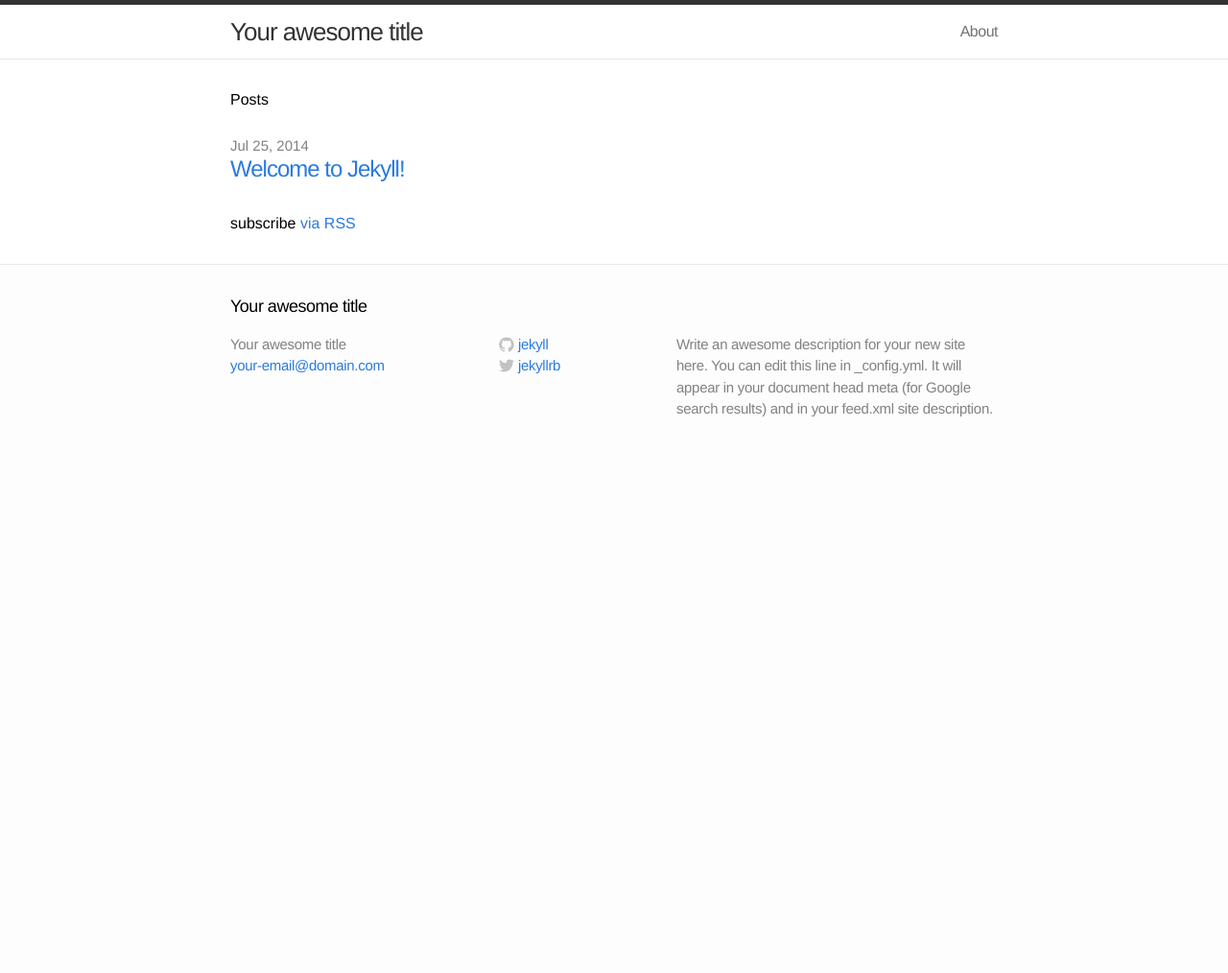
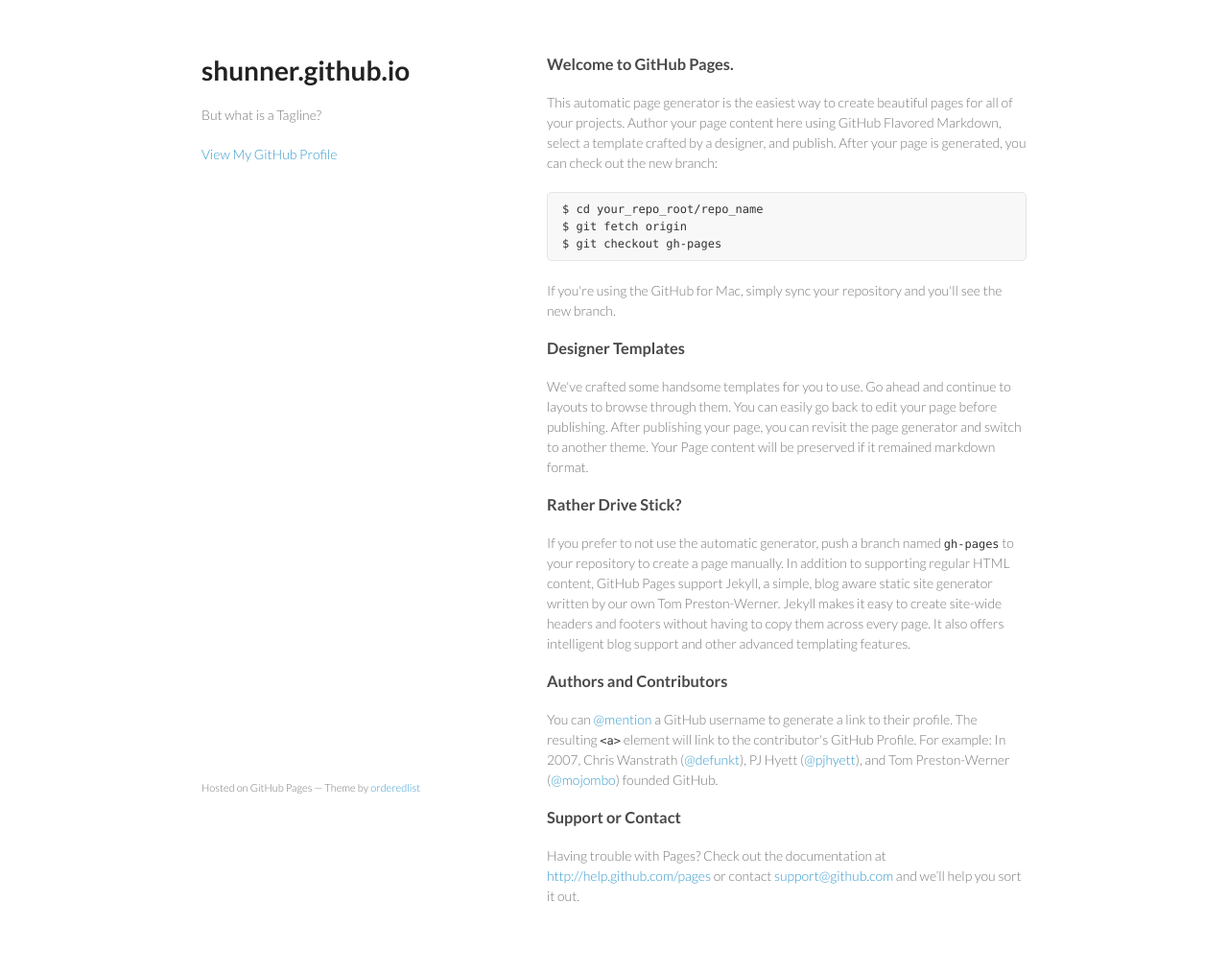
Before and after one commit to shunner/shunner.github.io, a Jekyll site: the page index.html, which Jekyll copies as it is, in a window 1280 px wide. Shown: the whole page at 96% size. Built offline with Jekyll 4.4.1, drawn with Linux system fonts in a browser that asks for light colours; before the commit the page ends 900 px from its top, so only the background shows below that.

Commit message:
Replace master branch with page content via GitHub

```diff
--- a/index.html
+++ b/index.html
@@ -1,20 +1,75 @@
----
-layout: default
----
+<!doctype html>
+<html>
+  <head>
+    <meta charset="utf-8">
+    <meta http-equiv="X-UA-Compatible" content="chrome=1">
+    <title>shunner.github.io by shunner</title>
 
-<div class="home">
+    <link rel="stylesheet" href="stylesheets/styles.css">
+    <link rel="stylesheet" href="stylesheets/pygment_trac.css">
+    <meta name="viewport" content="width=device-width, initial-scale=1, user-scalable=no">
+    <!--[if lt IE 9]>
+    <script src="//html5shiv.googlecode.com/svn/trunk/html5.js"></script>
+    <![endif]-->
+  </head>
+  <body>
+    <div class="wrapper">
+      <header>
+        <h1>shunner.github.io</h1>
+        <p>But what is a Tagline?</p>
 
-  <h1>Posts</h1>
 
-  <ul class="posts">
-    {% for post in site.posts %}
-      <li>
-        <span class="post-date">{{ post.date | date: "%b %-d, %Y" }}</span>
-        <a class="post-link" href="{{ post.url | prepend: site.baseurl }}">{{ post.title }}</a>
-      </li>
-    {% endfor %}
-  </ul>
+        <p class="view"><a href="https://github.com/shunner">View My GitHub Profile</a></p>
 
-  <p class="rss-subscribe">subscribe <a href="{{ "/feed.xml" | prepend: site.baseurl }}">via RSS</a></p>
+      </header>
+      <section>
+        <h3>
+<a name="welcome-to-github-pages" class="anchor" href="#welcome-to-github-pages"><span class="octicon octicon-link"></span></a>Welcome to GitHub Pages.</h3>
 
-</div>
+<p>This automatic page generator is the easiest way to create beautiful pages for all of your projects. Author your page content here using GitHub Flavored Markdown, select a template crafted by a designer, and publish. After your page is generated, you can check out the new branch:</p>
+
+<pre><code>$ cd your_repo_root/repo_name
+$ git fetch origin
+$ git checkout gh-pages
+</code></pre>
+
+<p>If you're using the GitHub for Mac, simply sync your repository and you'll see the new branch.</p>
+
+<h3>
+<a name="designer-templates" class="anchor" href="#designer-templates"><span class="octicon octicon-link"></span></a>Designer Templates</h3>
+
+<p>We've crafted some handsome templates for you to use. Go ahead and continue to layouts to browse through them. You can easily go back to edit your page before publishing. After publishing your page, you can revisit the page generator and switch to another theme. Your Page content will be preserved if it remained markdown format.</p>
+
+<h3>
+<a name="rather-drive-stick" class="anchor" href="#rather-drive-stick"><span class="octicon octicon-link"></span></a>Rather Drive Stick?</h3>
+
+<p>If you prefer to not use the automatic generator, push a branch named <code>gh-pages</code> to your repository to create a page manually. In addition to supporting regular HTML content, GitHub Pages support Jekyll, a simple, blog aware static site generator written by our own Tom Preston-Werner. Jekyll makes it easy to create site-wide headers and footers without having to copy them across every page. It also offers intelligent blog support and other advanced templating features.</p>
+
+<h3>
+<a name="authors-and-contributors" class="anchor" href="#authors-and-contributors"><span class="octicon octicon-link"></span></a>Authors and Contributors</h3>
+
+<p>You can <a href="https://github.com/blog/821" class="user-mention">@mention</a> a GitHub username to generate a link to their profile. The resulting <code>&lt;a&gt;</code> element will link to the contributor's GitHub Profile. For example: In 2007, Chris Wanstrath (<a href="https://github.com/defunkt" class="user-mention">@defunkt</a>), PJ Hyett (<a href="https://github.com/pjhyett" class="user-mention">@pjhyett</a>), and Tom Preston-Werner (<a href="https://github.com/mojombo" class="user-mention">@mojombo</a>) founded GitHub.</p>
+
+<h3>
+<a name="support-or-contact" class="anchor" href="#support-or-contact"><span class="octicon octicon-link"></span></a>Support or Contact</h3>
+
+<p>Having trouble with Pages? Check out the documentation at <a href="http://help.github.com/pages">http://help.github.com/pages</a> or contact <a href="mailto:support@github.com">support@github.com</a> and we’ll help you sort it out.</p>
+      </section>
+      <footer>
+        <p><small>Hosted on GitHub Pages &mdash; Theme by <a href="https://github.com/orderedlist">orderedlist</a></small></p>
+      </footer>
+    </div>
+    <script src="javascripts/scale.fix.js"></script>
+              <script type="text/javascript">
+            var gaJsHost = (("https:" == document.location.protocol) ? "https://ssl." : "http://www.");
+            document.write(unescape("%3Cscript src='" + gaJsHost + "google-analytics.com/ga.js' type='text/javascript'%3E%3C/script%3E"));
+          </script>
+          <script type="text/javascript">
+            try {
+              var pageTracker = _gat._getTracker("UA-45491621-4");
+            pageTracker._trackPageview();
+            } catch(err) {}
+          </script>
+
+  </body>
+</html>
--- /dev/null
+++ b/javascripts/scale.fix.js
@@ -0,0 +1,17 @@
+var metas = document.getElementsByTagName('meta');
+var i;
+if (navigator.userAgent.match(/iPhone/i)) {
+  for (i=0; i<metas.length; i++) {
+    if (metas[i].name == "viewport") {
+      metas[i].content = "width=device-width, minimum-scale=1.0, maximum-scale=1.0";
+    }
+  }
+  document.addEventListener("gesturestart", gestureStart, false);
+}
+function gestureStart() {
+  for (i=0; i<metas.length; i++) {
+    if (metas[i].name == "viewport") {
+      metas[i].content = "width=device-width, minimum-scale=0.25, maximum-scale=1.6";
+    }
+  }
+}
--- /dev/null
+++ b/stylesheets/pygment_trac.css
@@ -0,0 +1,69 @@
+.highlight  { background: #ffffff; }
+.highlight .c { color: #999988; font-style: italic } /* Comment */
+.highlight .err { color: #a61717; background-color: #e3d2d2 } /* Error */
+.highlight .k { font-weight: bold } /* Keyword */
+.highlight .o { font-weight: bold } /* Operator */
+.highlight .cm { color: #999988; font-style: italic } /* Comment.Multiline */
+.highlight .cp { color: #999999; font-weight: bold } /* Comment.Preproc */
+.highlight .c1 { color: #999988; font-style: italic } /* Comment.Single */
+.highlight .cs { color: #999999; font-weight: bold; font-style: italic } /* Comment.Special */
+.highlight .gd { color: #000000; background-color: #ffdddd } /* Generic.Deleted */
+.highlight .gd .x { color: #000000; background-color: #ffaaaa } /* Generic.Deleted.Specific */
+.highlight .ge { font-style: italic } /* Generic.Emph */
+.highlight .gr { color: #aa0000 } /* Generic.Error */
+.highlight .gh { color: #999999 } /* Generic.Heading */
+.highlight .gi { color: #000000; background-color: #ddffdd } /* Generic.Inserted */
+.highlight .gi .x { color: #000000; background-color: #aaffaa } /* Generic.Inserted.Specific */
+.highlight .go { color: #888888 } /* Generic.Output */
+.highlight .gp { color: #555555 } /* Generic.Prompt */
+.highlight .gs { font-weight: bold } /* Generic.Strong */
+.highlight .gu { color: #800080; font-weight: bold; } /* Generic.Subheading */
+.highlight .gt { color: #aa0000 } /* Generic.Traceback */
+.highlight .kc { font-weight: bold } /* Keyword.Constant */
+.highlight .kd { font-weight: bold } /* Keyword.Declaration */
+.highlight .kn { font-weight: bold } /* Keyword.Namespace */
+.highlight .kp { font-weight: bold } /* Keyword.Pseudo */
+.highlight .kr { font-weight: bold } /* Keyword.Reserved */
+.highlight .kt { color: #445588; font-weight: bold } /* Keyword.Type */
+.highlight .m { color: #009999 } /* Literal.Number */
+.highlight .s { color: #d14 } /* Literal.String */
+.highlight .na { color: #008080 } /* Name.Attribute */
+.highlight .nb { color: #0086B3 } /* Name.Builtin */
+.highlight .nc { color: #445588; font-weight: bold } /* Name.Class */
+.highlight .no { color: #008080 } /* Name.Constant */
+.highlight .ni { color: #800080 } /* Name.Entity */
+.highlight .ne { color: #990000; font-weight: bold } /* Name.Exception */
+.highlight .nf { color: #990000; font-weight: bold } /* Name.Function */
+.highlight .nn { color: #555555 } /* Name.Namespace */
+.highlight .nt { color: #000080 } /* Name.Tag */
+.highlight .nv { color: #008080 } /* Name.Variable */
+.highlight .ow { font-weight: bold } /* Operator.Word */
+.highlight .w { color: #bbbbbb } /* Text.Whitespace */
+.highlight .mf { color: #009999 } /* Literal.Number.Float */
+.highlight .mh { color: #009999 } /* Literal.Number.Hex */
+.highlight .mi { color: #009999 } /* Literal.Number.Integer */
+.highlight .mo { color: #009999 } /* Literal.Number.Oct */
+.highlight .sb { color: #d14 } /* Literal.String.Backtick */
+.highlight .sc { color: #d14 } /* Literal.String.Char */
+.highlight .sd { color: #d14 } /* Literal.String.Doc */
+.highlight .s2 { color: #d14 } /* Literal.String.Double */
+.highlight .se { color: #d14 } /* Literal.String.Escape */
+.highlight .sh { color: #d14 } /* Literal.String.Heredoc */
+.highlight .si { color: #d14 } /* Literal.String.Interpol */
+.highlight .sx { color: #d14 } /* Literal.String.Other */
+.highlight .sr { color: #009926 } /* Literal.String.Regex */
+.highlight .s1 { color: #d14 } /* Literal.String.Single */
+.highlight .ss { color: #990073 } /* Literal.String.Symbol */
+.highlight .bp { color: #999999 } /* Name.Builtin.Pseudo */
+.highlight .vc { color: #008080 } /* Name.Variable.Class */
+.highlight .vg { color: #008080 } /* Name.Variable.Global */
+.highlight .vi { color: #008080 } /* Name.Variable.Instance */
+.highlight .il { color: #009999 } /* Literal.Number.Integer.Long */
+
+.type-csharp .highlight .k { color: #0000FF }
+.type-csharp .highlight .kt { color: #0000FF }
+.type-csharp .highlight .nf { color: #000000; font-weight: normal }
+.type-csharp .highlight .nc { color: #2B91AF }
+.type-csharp .highlight .nn { color: #000000 }
+.type-csharp .highlight .s { color: #A31515 }
+.type-csharp .highlight .sc { color: #A31515 }
--- /dev/null
+++ b/stylesheets/styles.css
@@ -0,0 +1,255 @@
+@import url(https://fonts.googleapis.com/css?family=Lato:300italic,700italic,300,700);
+
+body {
+  padding:50px;
+  font:14px/1.5 Lato, "Helvetica Neue", Helvetica, Arial, sans-serif;
+  color:#777;
+  font-weight:300;
+}
+
+h1, h2, h3, h4, h5, h6 {
+  color:#222;
+  margin:0 0 20px;
+}
+
+p, ul, ol, table, pre, dl {
+  margin:0 0 20px;
+}
+
+h1, h2, h3 {
+  line-height:1.1;
+}
+
+h1 {
+  font-size:28px;
+}
+
+h2 {
+  color:#393939;
+}
+
+h3, h4, h5, h6 {
+  color:#494949;
+}
+
+a {
+  color:#39c;
+  font-weight:400;
+  text-decoration:none;
+}
+
+a small {
+  font-size:11px;
+  color:#777;
+  margin-top:-0.6em;
+  display:block;
+}
+
+.wrapper {
+  width:860px;
+  margin:0 auto;
+}
+
+blockquote {
+  border-left:1px solid #e5e5e5;
+  margin:0;
+  padding:0 0 0 20px;
+  font-style:italic;
+}
+
+code, pre {
+  font-family:Monaco, Bitstream Vera Sans Mono, Lucida Console, Terminal;
+  color:#333;
+  font-size:12px;
+}
+
+pre {
+  padding:8px 15px;
+  background: #f8f8f8;
+  border-radius:5px;
+  border:1px solid #e5e5e5;
+  overflow-x: auto;
+}
+
+table {
+  width:100%;
+  border-collapse:collapse;
+}
+
+th, td {
+  text-align:left;
+  padding:5px 10px;
+  border-bottom:1px solid #e5e5e5;
+}
+
+dt {
+  color:#444;
+  font-weight:700;
+}
+
+th {
+  color:#444;
+}
+
+img {
+  max-width:100%;
+}
+
+header {
+  width:270px;
+  float:left;
+  position:fixed;
+}
+
+header ul {
+  list-style:none;
+  height:40px;
+
+  padding:0;
+
+  background: #eee;
+  background: -moz-linear-gradient(top, #f8f8f8 0%, #dddddd 100%);
+  background: -webkit-gradient(linear, left top, left bottom, color-stop(0%,#f8f8f8), color-stop(100%,#dddddd));
+  background: -webkit-linear-gradient(top, #f8f8f8 0%,#dddddd 100%);
+  background: -o-linear-gradient(top, #f8f8f8 0%,#dddddd 100%);
+  background: -ms-linear-gradient(top, #f8f8f8 0%,#dddddd 100%);
+  background: linear-gradient(top, #f8f8f8 0%,#dddddd 100%);
+
+  border-radius:5px;
+  border:1px solid #d2d2d2;
+  box-shadow:inset #fff 0 1px 0, inset rgba(0,0,0,0.03) 0 -1px 0;
+  width:270px;
+}
+
+header li {
+  width:89px;
+  float:left;
+  border-right:1px solid #d2d2d2;
+  height:40px;
+}
+
+header ul a {
+  line-height:1;
+  font-size:11px;
+  color:#999;
+  display:block;
+  text-align:center;
+  padding-top:6px;
+  height:40px;
+}
+
+strong {
+  color:#222;
+  font-weight:700;
+}
+
+header ul li + li {
+  width:88px;
+  border-left:1px solid #fff;
+}
+
+header ul li + li + li {
+  border-right:none;
+  width:89px;
+}
+
+header ul a strong {
+  font-size:14px;
+  display:block;
+  color:#222;
+}
+
+section {
+  width:500px;
+  float:right;
+  padding-bottom:50px;
+}
+
+small {
+  font-size:11px;
+}
+
+hr {
+  border:0;
+  background:#e5e5e5;
+  height:1px;
+  margin:0 0 20px;
+}
+
+footer {
+  width:270px;
+  float:left;
+  position:fixed;
+  bottom:50px;
+}
+
+@media print, screen and (max-width: 960px) {
+
+  div.wrapper {
+    width:auto;
+    margin:0;
+  }
+
+  header, section, footer {
+    float:none;
+    position:static;
+    width:auto;
+  }
+
+  header {
+    padding-right:320px;
+  }
+
+  section {
+    border:1px solid #e5e5e5;
+    border-width:1px 0;
+    padding:20px 0;
+    margin:0 0 20px;
+  }
+
+  header a small {
+    display:inline;
+  }
+
+  header ul {
+    position:absolute;
+    right:50px;
+    top:52px;
+  }
+}
+
+@media print, screen and (max-width: 720px) {
+  body {
+    word-wrap:break-word;
+  }
+
+  header {
+    padding:0;
+  }
+
+  header ul, header p.view {
+    position:static;
+  }
+
+  pre, code {
+    word-wrap:normal;
+  }
+}
+
+@media print, screen and (max-width: 480px) {
+  body {
+    padding:15px;
+  }
+
+  header ul {
+    display:none;
+  }
+}
+
+@media print {
+  body {
+    padding:0.4in;
+    font-size:12pt;
+    color:#444;
+  }
+}
```
Also changed, not shown: params.json (added, +1 -0 lines).
